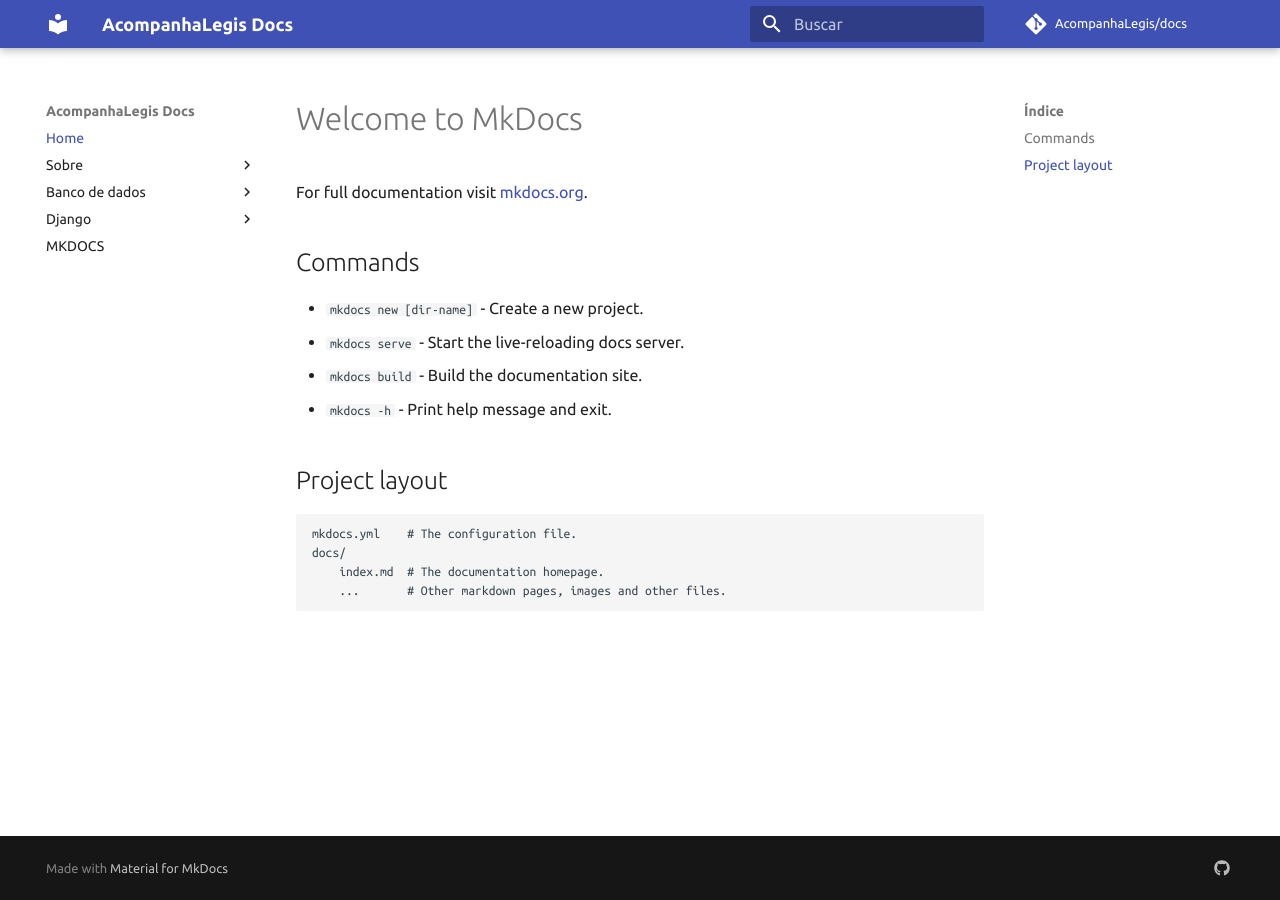
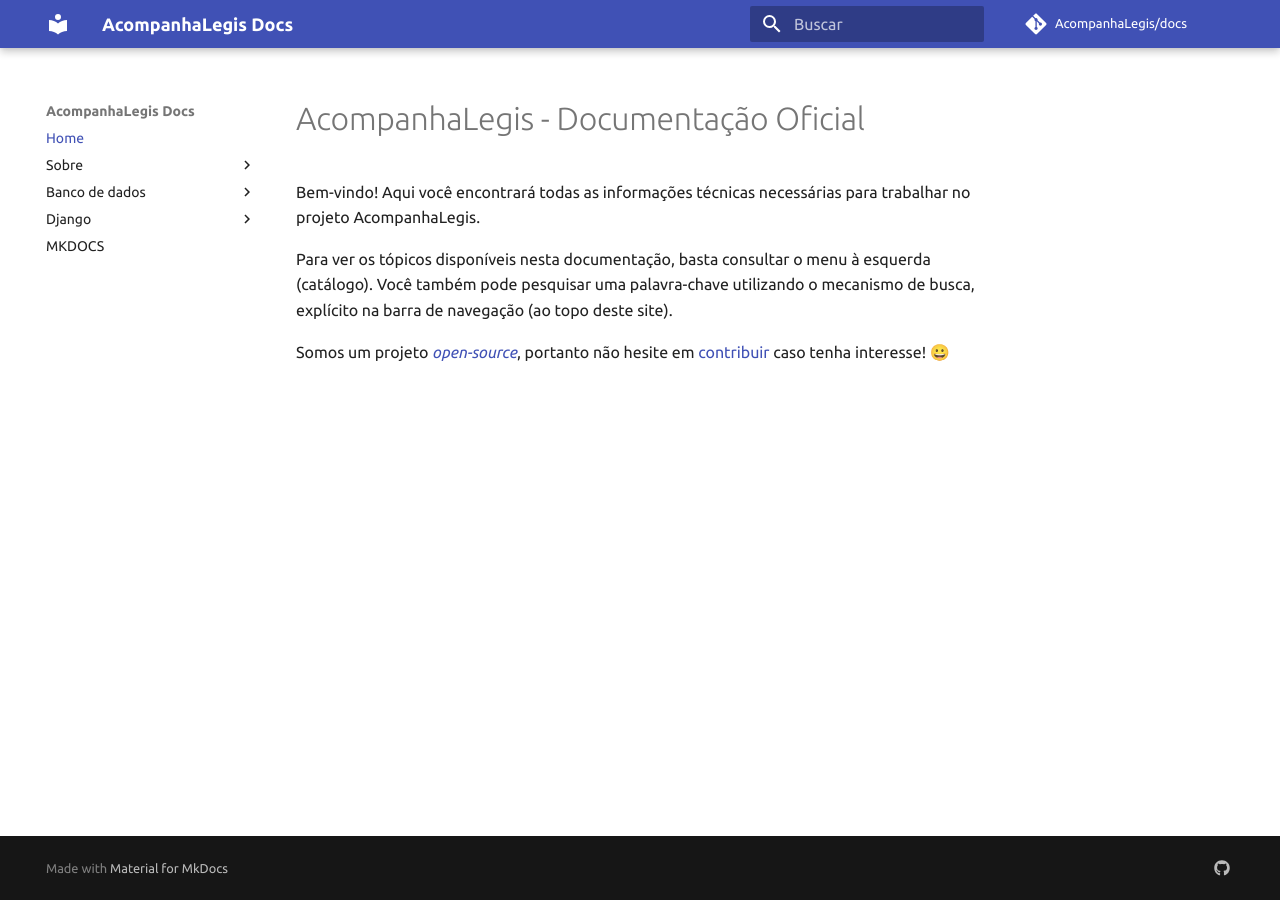
Before and after one commit to AcompanhaLegis/docs, an MkDocs documentation site: the page built from docs/index.md, in a window 1280 px wide. Built offline with MkDocs 1.6.1 and Material for MkDocs 9.7.7, drawn with Linux system fonts in a browser that asks for light colours; comment, search, counter and statistics services are not loaded.

Commit message:
:arrow_up: Update index.md
Co-authored-by: Kimura <j.eduardokimura@icloud.com>

```diff
--- a/docs/index.md
+++ b/docs/index.md
@@ -1,17 +1,7 @@
-# Welcome to MkDocs
+# AcompanhaLegis - Documentação Oficial
 
-For full documentation visit [mkdocs.org](https://www.mkdocs.org).
+Bem-vindo! Aqui você encontrará todas as informações técnicas necessárias para trabalhar no projeto AcompanhaLegis.
 
-## Commands
+Para ver os tópicos disponíveis nesta documentação, basta consultar o menu à esquerda (catálogo). Você também pode pesquisar uma palavra-chave utilizando o mecanismo de busca, explícito na barra de navegação (ao topo deste site).
 
-* `mkdocs new [dir-name]` - Create a new project.
-* `mkdocs serve` - Start the live-reloading docs server.
-* `mkdocs build` - Build the documentation site.
-* `mkdocs -h` - Print help message and exit.
-
-## Project layout
-
-    mkdocs.yml    # The configuration file.
-    docs/
-        index.md  # The documentation homepage.
-        ...       # Other markdown pages, images and other files.
+Somos um projeto <em><a href="https://github.com/AcompanhaLegis" target="_blank">open-source</a></em>, portanto não hesite em <a href="about/contributing/">contribuir</a> caso tenha interesse! 😀
```
